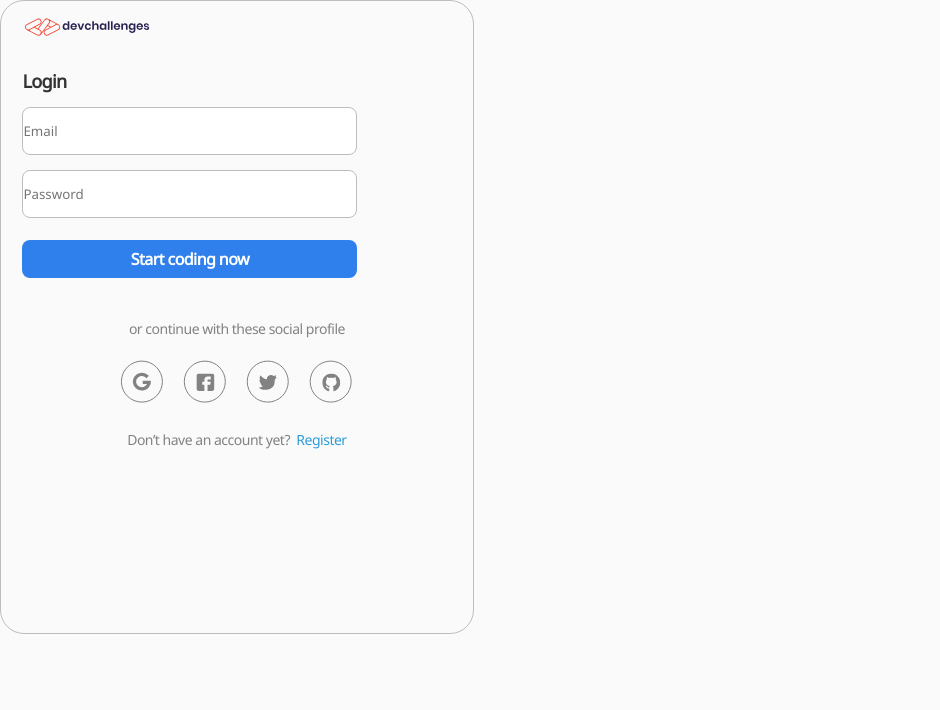
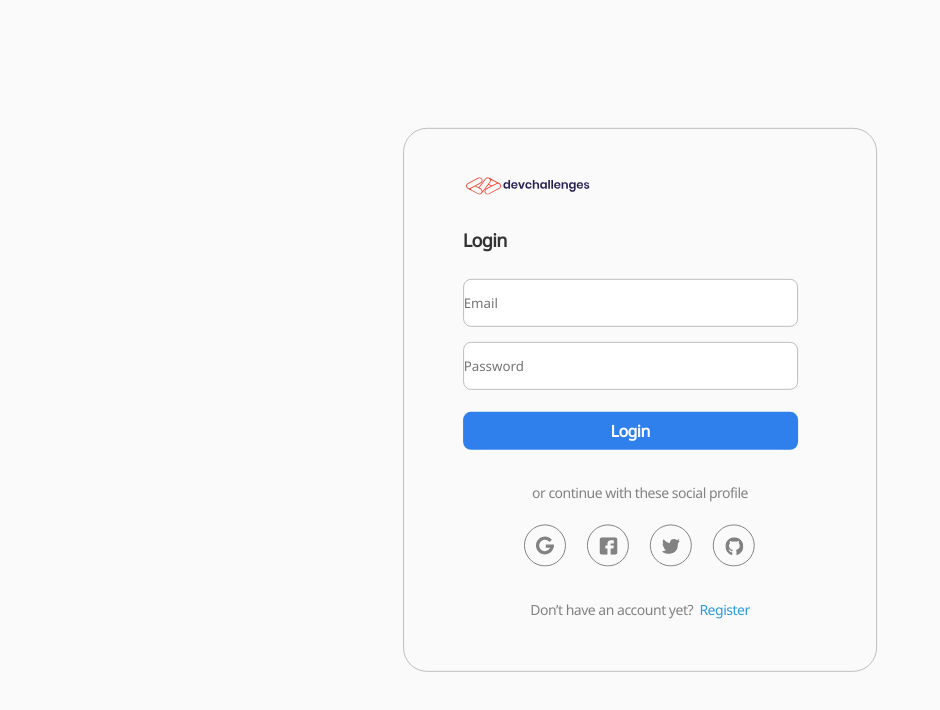
Before and after one commit to farouqdaif1/shoppingify, a React (Vite) app in the folder client/: page /login in a window 1280 px wide. Shown: the top 710 px of the page, without its empty margins (0-940 px from the left). Built offline with nearby package versions, Linux system fonts and the light colour scheme.

Commit message:
Fix layouts

```diff
--- a/client/src/App.tsx
+++ b/client/src/App.tsx
@@ -5,7 +5,7 @@ import UserDetails from "./components/UserDetails/UserDetails";
 function App() {
   return (
     <>
-      <div>
+      <div className="container">
         <Router>
           <Routes>
             <Route path="/register" element={<RegisterPage />} />
--- a/client/src/components/Auth/LoginPage/Login.tsx
+++ b/client/src/components/Auth/LoginPage/Login.tsx
@@ -26,7 +26,7 @@ const LoginPage = () => {
           alt="devChallenge logo"
         />
       </a>
-      <h1>Login</h1>
+      <h1 id="loginHeader">Login</h1>
       <form onSubmit={handelSubmit}>
         <input
           type="email"
@@ -44,8 +44,8 @@ const LoginPage = () => {
           value={password}
           onChange={(e) => setPassword(e.target.value)}
         />
-        <button disabled={loading} type="submit" id="submit">
-          Start coding now
+        <button disabled={loading} type="submit" id="submitLogin">
+          Login
         </button>
         {error && <div className="errorMassage">{error.error}</div>}
       </form>
--- a/client/src/components/Auth/RegisterPage/RegisterPage.tsx
+++ b/client/src/components/Auth/RegisterPage/RegisterPage.tsx
@@ -74,7 +74,7 @@ const RegisterPage = () => {
       <p id="already">
         Already a member?
         <span>
-          <Link to="/login"> &nbsp;Login</Link>
+          <Link to="/login"> Login</Link>
         </span>
       </p>
     </div>
--- a/client/src/index.css
+++ b/client/src/index.css
@@ -36,6 +36,9 @@ body {
   line-height: normal;
   letter-spacing: -0.63px;
   margin-bottom: 14.5px;
+}
+#loginHeader {
+  margin-bottom: 27.25px;
 }
 .logContainer p {
   color: #333;
@@ -87,7 +90,24 @@ body {
   flex-shrink: 0;
   border-radius: 8px;
   background: #2f80ed;
-  margin-bottom: 40.5px;
+  margin-bottom: 31.58px;
+}
+#submitLogin {
+  color: #fff;
+  text-align: center;
+  font-size: 16px;
+  font-style: normal;
+  font-weight: 600;
+  line-height: normal;
+  letter-spacing: -0.56px;
+  outline: none;
+  border: none;
+  width: 335.065px;
+  height: 38px;
+  flex-shrink: 0;
+  border-radius: 8px;
+  background: #2f80ed;
+  margin-bottom: 32.66px;
 }
 .logContainer .or {
   color: #828282;
@@ -100,6 +120,9 @@ body {
   margin-bottom: 22.51px;
   align-self: center;
 }
+.login .social-media {
+  margin-bottom: 33.5px;
+}
 .social-media {
   width: 230.78px;
   list-style: none;
@@ -108,7 +131,7 @@ body {
   justify-content: space-between;
   margin-left: 70.66px;
   margin-right: 73.65px;
-  margin-bottom: 27.7px;
+  margin-bottom: 27.07px;
   align-self: center;
 }
 .social-media li {
@@ -145,12 +168,33 @@ body {
   font-weight: 400;
   line-height: normal;
 }
-@media screen and (min-width: 768px) {
+@media screen and (min-width: 600px) {
+  .container {
+    width: 100%;
+    height: 100vh;
+    position: relative;
+  }
   .logContainer {
+    position: absolute;
+    top: 50%;
+    left: 50%;
+    transform: translate(-50%, -50%);
     width: 473.831px;
     height: 634.303px;
     flex-shrink: 0;
     border-radius: 24px;
     border: 1px solid #bdbdbd;
   }
+  .login {
+    width: 473.831px;
+    height: 544.372px;
+    flex-shrink: 0;
+  }
+  .register,
+  .login {
+    padding: 48.42px 58.57px 43.07px 58.57px;
+  }
+  .login #already {
+    margin-bottom: 0;
+  }
 }
```
